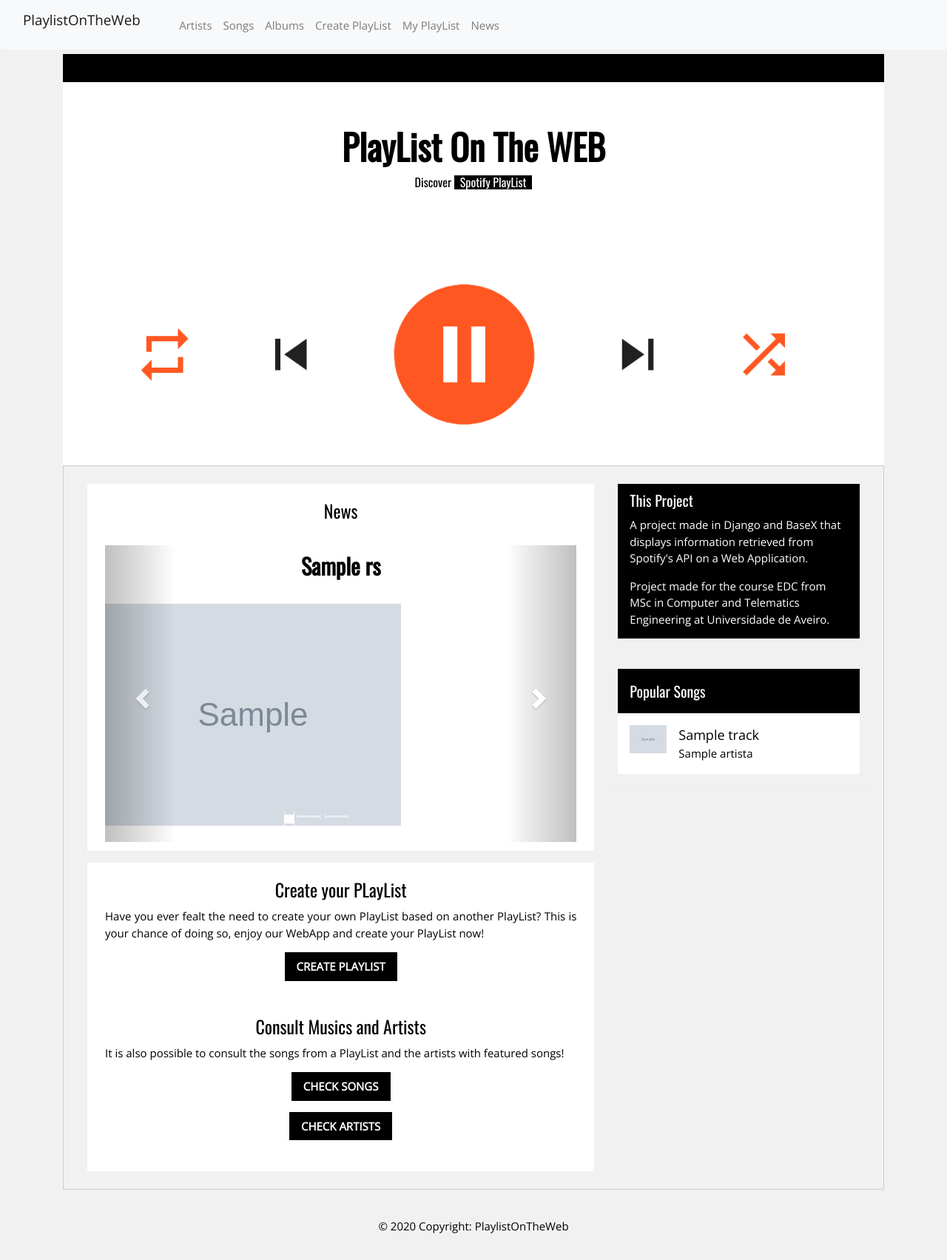
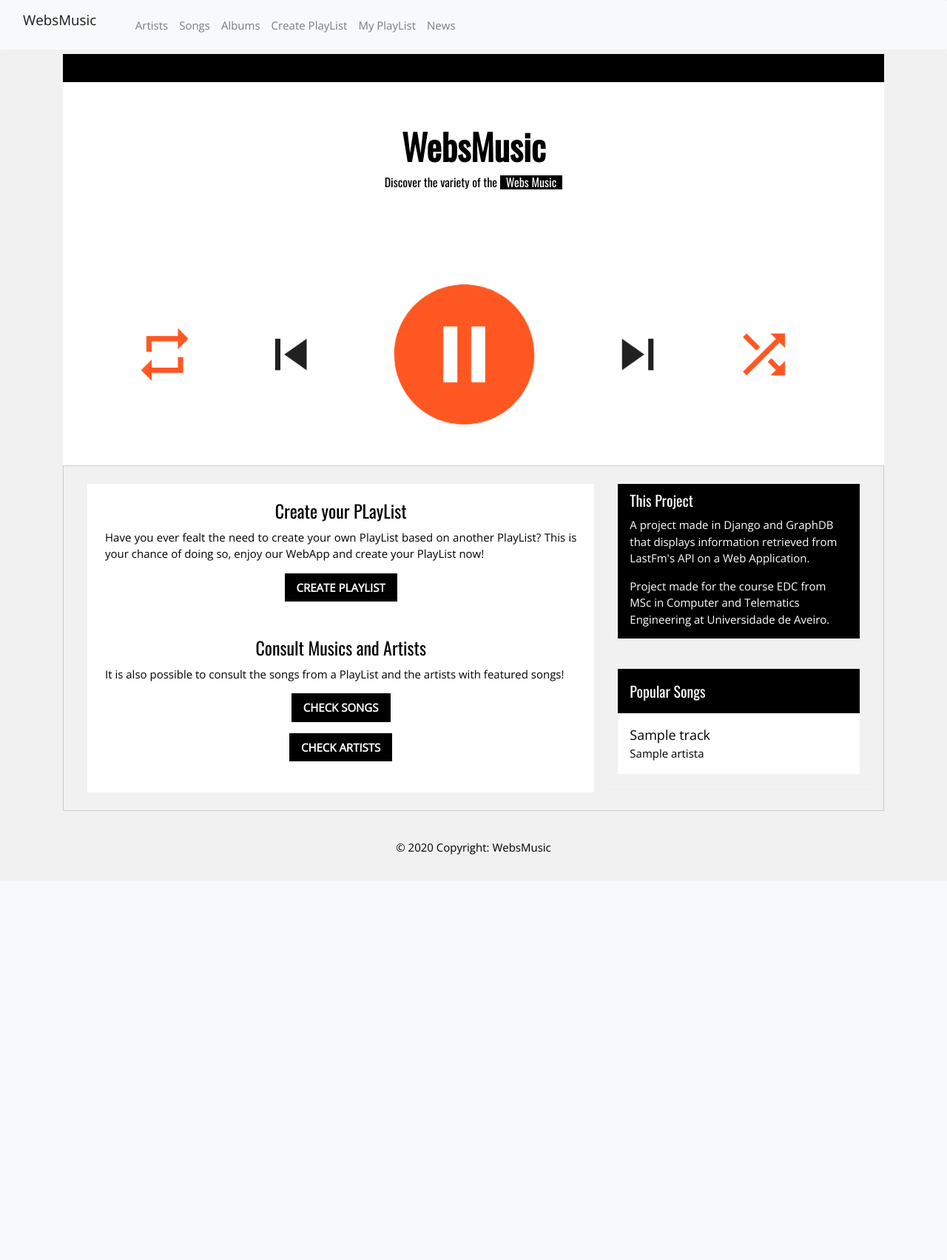
Before and after one commit to renatovalente5/WebsMusic, a Django app: template WebsMusic/app/templates/home.html in a window 1280 px wide. Shown: the whole page at 74% size. After the commit the page ends 1155 px from the top, so only its background shows below. Run offline with Django 3.2, Linux system fonts and the light colour scheme; the template is opened without the code that fills it: most values are stand-ins (such as "Sample title", 1, 10 or a date in 2020); grey boxes marked "Sample" are stand-in pictures; some libraries are stand-ins or nearby versions.

Commit message:
frontpage

```diff
--- a/WebsMusic/app/templates/home.html
+++ b/WebsMusic/app/templates/home.html
@@ -7,7 +7,7 @@
     <meta name="description" content="">
     <meta name="author" content="">
 
-    <title>PlaylistOnTheWeb</title>
+    <title>WebsMusic</title>
 
     {% load static %}
     <link rel="stylesheet" href="https://maxcdn.bootstrapcdn.com/bootstrap/3.4.1/css/bootstrap.min.css">
@@ -35,7 +35,7 @@
       <button class="navbar-toggler" type="button" data-toggle="collapse" data-target="#navbarTogglerDemo03" aria-controls="navbarTogglerDemo03" aria-expanded="false" aria-label="Toggle navigation">
         <span class="navbar-toggler-icon"></span>
       </button>
-      <a class="navbar-brand" href="/home">PlaylistOnTheWeb</a>
+      <a class="navbar-brand" href="/home">WebsMusic</a>
 
       <div class="collapse navbar-collapse" id="navbarTogglerDemo03">
         <ul class="navbar-nav mr-auto mt-2 mt-lg-0">
@@ -81,8 +81,8 @@
 
   <!-- Header -->
   <header class="w3-container w3-center w3-padding-48 w3-white">
-    <h1 class="w3-xxxlarge"><b>PlayList On The WEB</b></h1>
-    <h6>Discover <span class="w3-tag">Spotify PlayList</span></h6>
+    <h1 class="w3-xxxlarge"><b>WebsMusic</b></h1>
+    <h6>Discover the variety of the <span class="w3-tag">Webs Music</span></h6>
   </header>
 
   <!-- Image header -->
@@ -102,66 +102,67 @@
     <div class="w3-col l8 s12">
 
       <!-- Blog entry -->
-      <div class="w3-container w3-white w3-margin w3-padding-large">
-          <div class="w3-center">
-            <h3>News</h3>
-             <br />
-          </div>
-          <div class="w3-justify">
-            <div id="myCarousel" class="carousel slide" data-ride="carousel">
-              <!-- Indicators -->
-              <ol class="carousel-indicators">
-                <li data-target="#myCarousel" data-slide-to="0" class="active"></li>
-                <li data-target="#myCarousel" data-slide-to="1"></li>
-                <li data-target="#myCarousel" data-slide-to="2"></li>
-              </ol>
+{#      <div class="w3-container w3-white w3-margin w3-padding-large">#}
+{#          <div class="w3-center">#}
+{#            <h3>News</h3>#}
+{#             <br />#}
+{#          </div>#}
+{#          <div class="w3-justify">#}
+{#            <div id="myCarousel" class="carousel slide" data-ride="carousel">#}
+{#              <!-- Indicators -->#}
+{#              <ol class="carousel-indicators">#}
+{#                <li data-target="#myCarousel" data-slide-to="0" class="active"></li>#}
+{#                <li data-target="#myCarousel" data-slide-to="1"></li>#}
+{#                <li data-target="#myCarousel" data-slide-to="2"></li>#}
+{#              </ol>#}
+{##}
+{#                  <!-- Wrapper for slides -->#}
+{#                  <div class="carousel-inner">#}
+{#                  {% for title,dados in  rss.items %}#}
+{#                      {% if forloop.counter == 1 %}#}
+{#                        <div class="item active">#}
+{#                             <div class="header-text hidden-xs">#}
+{#                                <div class="col-md-12 text-center">#}
+{#                                    <h2>#}
+{#                                        <span><strong><a href="{{ dados.link }}" style="color: black" target="_blank">{{ title }}</a></strong></span>#}
+{#                                    </h2>#}
+{#                                    <br>#}
+{#                                </div>#}
+{#                            </div><!-- /header-text -->#}
+{#                            <img src="{{ dados.thumbnail }}" alt="{{ title }}">#}
+{#                        </div>#}
+{#                      {% else %}#}
+{#                          <div class="item">#}
+{##}
+{#                             <div class="header-text hidden-xs">#}
+{#                                <div class="col-md-12 text-center">#}
+{#                                    <h2>#}
+{#                                        <span><strong><a href="{{ dados.link }}" style="color: black" target="_blank">{{ title }}</a></strong></span>#}
+{#                                    </h2>#}
+{#                                    <br>#}
+{#                                </div>#}
+{#                            </div><!-- /header-text -->#}
+{#                            <img src="{{ dados.thumbnail }}" alt="{{ title }}">#}
+{##}
+{#                        </div>#}
+{#                      {% endif %}#}
+{#                      <br />#}
+{#                  {% endfor %}#}
+{#                  </div>#}
+{##}
+{#              <!-- Left and right controls -->#}
+{#              <a class="left carousel-control" href="#myCarousel" data-slide="prev">#}
+{#                <span class="glyphicon glyphicon-chevron-left"></span>#}
+{#              </a>#}
+{#              <a class="right carousel-control" href="#myCarousel" data-slide="next">#}
+{#                <span class="glyphicon glyphicon-chevron-right"></span>#}
+{#              </a>#}
+{#            </div>#}
+{##}
+{#        </div>#}
+{##}
+{#        </div>#}
 
-                  <!-- Wrapper for slides -->
-                  <div class="carousel-inner">
-                  {% for title,dados in  rss.items %}
-                      {% if forloop.counter == 1 %}
-                        <div class="item active">
-                             <div class="header-text hidden-xs">
-                                <div class="col-md-12 text-center">
-                                    <h2>
-                                        <span><strong><a href="{{ dados.link }}" style="color: black" target="_blank">{{ title }}</a></strong></span>
-                                    </h2>
-                                    <br>
-                                </div>
-                            </div><!-- /header-text -->
-                            <img src="{{ dados.thumbnail }}" alt="{{ title }}">
-                        </div>
-                      {% else %}
-                          <div class="item">
-
-                             <div class="header-text hidden-xs">
-                                <div class="col-md-12 text-center">
-                                    <h2>
-                                        <span><strong><a href="{{ dados.link }}" style="color: black" target="_blank">{{ title }}</a></strong></span>
-                                    </h2>
-                                    <br>
-                                </div>
-                            </div><!-- /header-text -->
-                            <img src="{{ dados.thumbnail }}" alt="{{ title }}">
-
-                        </div>
-                      {% endif %}
-                      <br />
-                  {% endfor %}
-                  </div>
-
-              <!-- Left and right controls -->
-              <a class="left carousel-control" href="#myCarousel" data-slide="prev">
-                <span class="glyphicon glyphicon-chevron-left"></span>
-              </a>
-              <a class="right carousel-control" href="#myCarousel" data-slide="next">
-                <span class="glyphicon glyphicon-chevron-right"></span>
-              </a>
-            </div>
-
-        </div>
-
-      </div>
 
         <!-- Blog entry -->
       <div class="w3-container w3-white w3-margin w3-padding-large">
@@ -199,7 +200,7 @@
       <div class="w3-white w3-margin">
         <div class="w3-container w3-black">
           <h4>This Project</h4>
-            <p>A project made in Django and BaseX that displays information retrieved from Spotify's API on a Web Application.</p>
+            <p>A project made in Django and GraphDB that displays information retrieved from LastFm's API on a Web Application.</p>
              <p> Project made for the course EDC from MSc in Computer and Telematics Engineering at Universidade de Aveiro.</p>
         </div>
       </div>
@@ -214,12 +215,10 @@
           {% for name,dados in tracks.items %}
               <ul class="w3-ul w3-hoverable w3-white">
                   <li class="w3-padding-16">
-                <img src="{{ dados.imagem }}" alt="Image" class="w3-left w3-margin-right" style="width:50px">
+{#                <img src="{{ dados.imagem }}" alt="Image" class="w3-left w3-margin-right" style="width:50px">#}
                 <a class="w3-large" href="{{ dados.url }}" target="_blank"> {{ name }}</a>
                 <br />
-                    {% for nome,id in dados.artistas.items %}
-                        <a href="{% url 'artistTracks' %}?id={{ id }}" target="_blank">{{ nome }}</a>
-                    {% endfor %}
+                      <a href="{% url 'artistTracks' %}?id={{ dados.artista }}" target="_blank">{{ dados.artista }}</a>
                    </li>
                </ul>
           {% endfor %}
@@ -249,7 +248,7 @@
     <!-- Footer -->
     <footer class="page-footer font-small special-color-dark pt-4">
       <div class="footer-copyright text-center py-3">© 2020 Copyright:
-        <a> PlaylistOnTheWeb</a>
+        <a> WebsMusic</a>
       </div>
     </footer>
     <!-- Footer -->
--- a/WebsMusic/app/templates/layout.html
+++ b/WebsMusic/app/templates/layout.html
@@ -7,7 +7,7 @@
     <meta name="description" content="">
     <meta name="author" content="">
 
-    <title>PlaylistOnTheWeb</title>
+    <title>WebsMusic</title>
 
     {% load static %}
       <!-- Bootstrap core CSS -->
@@ -34,7 +34,7 @@
       <button class="navbar-toggler" type="button" data-toggle="collapse" data-target="#navbarTogglerDemo03" aria-controls="navbarTogglerDemo03" aria-expanded="false" aria-label="Toggle navigation">
         <span class="navbar-toggler-icon"></span>
       </button>
-      <a class="navbar-brand" href="/home">PlaylistOnTheWeb</a>
+      <a class="navbar-brand" href="/home">WebsMusic</a>
 
       <div class="collapse navbar-collapse" id="navbarTogglerDemo03">
         <ul class="navbar-nav mr-auto mt-2 mt-lg-0">
@@ -76,7 +76,7 @@
     <!-- Footer -->
     <footer class="page-footer font-small special-color-dark pt-4">
       <div class="footer-copyright text-center py-3">© 2020 Copyright:
-        <a> PlaylistOnTheWeb</a>
+        <a>WebsMusic</a>
       </div>
     </footer>
     <!-- Footer -->
```
Also changed, not shown: WebsMusic/app/views.py (+40 -26 lines).
